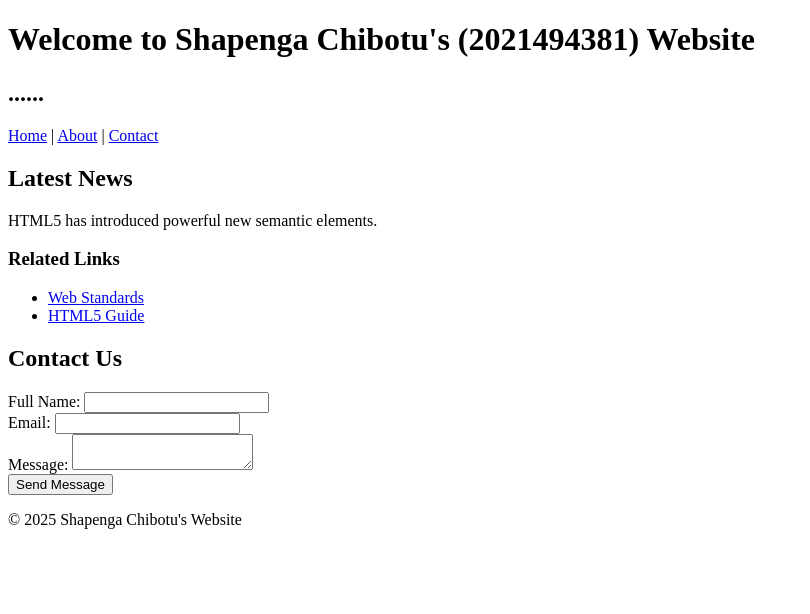
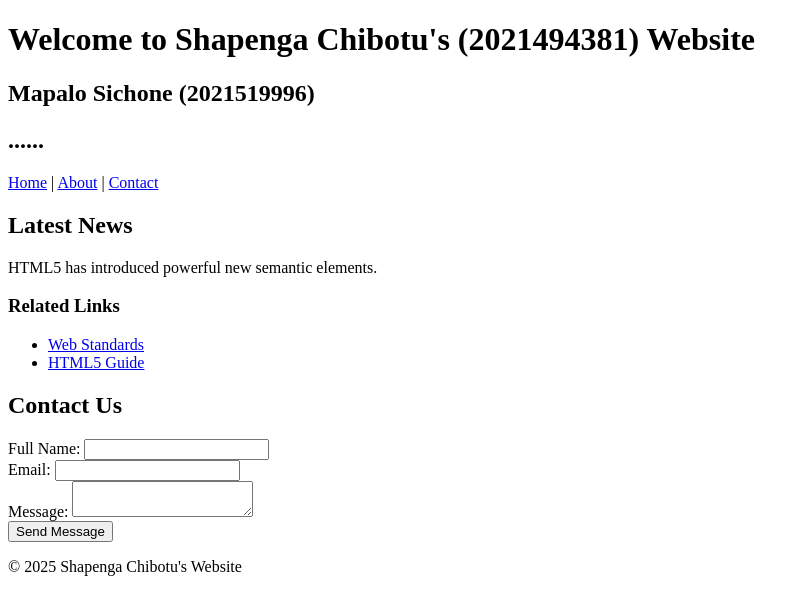
Before and after one commit to Unova-CS/lab2-html, a plain HTML site: page index.html in a window 1280 px wide. Shown: the whole page, without its empty margins (0-810 px from the left). Drawn offline with Linux system fonts and the light colour scheme.

Commit message:
added my name and computer numbers to partner's repo

```diff
--- a/index.html
+++ b/index.html
@@ -8,7 +8,7 @@
 <body>
   <header>
     <h1>Welcome to Shapenga Chibotu's (2021494381) Website</h1>
-    <!-- Collaboration: Group Partner info to be added here -->
+    <h2>Mapalo Sichone (2021519996)</h2>
     <h2>......</h2>
     <nav>
       <a href="#">Home</a> |
```
